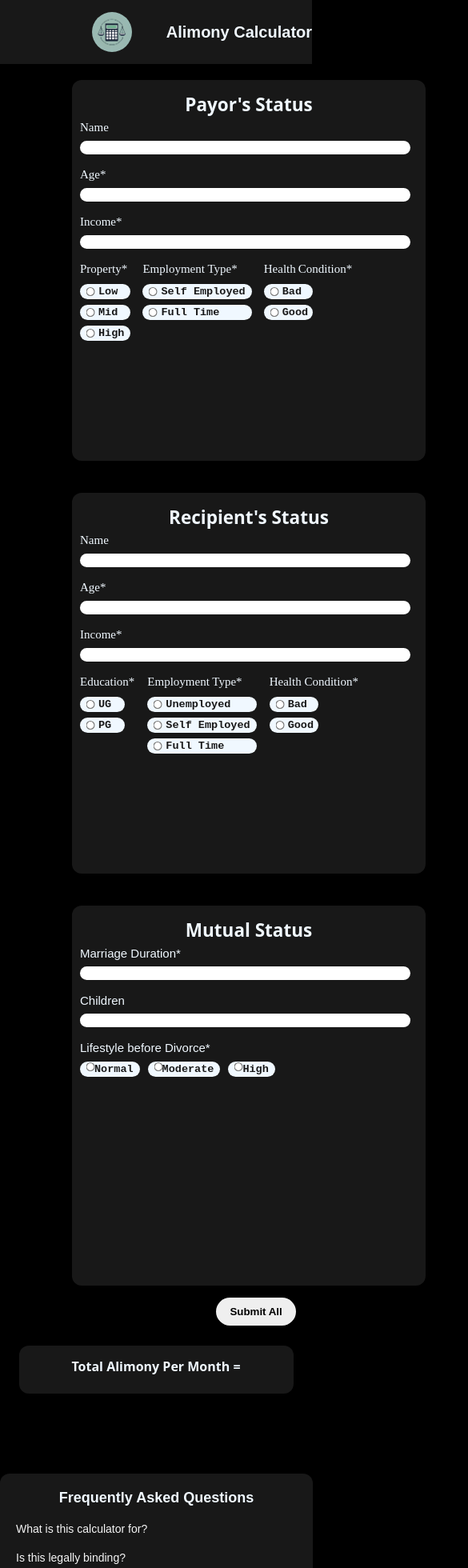
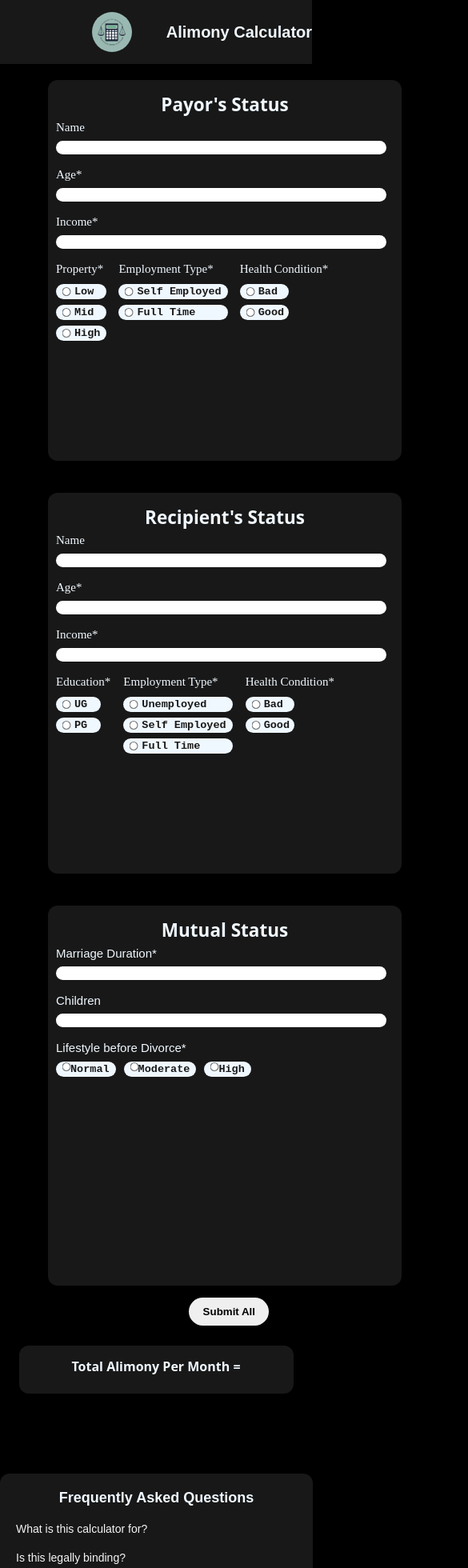
Before and after one commit to Swag-xd/Alimony, a React (Vite) app: page / in a window 390 px wide. Shown: the top 1960 px of the page at 80% size, 585 px wide, since content can reach past the window. Built offline with nearby package versions, Linux system fonts and the light colour scheme.

Commit message:
updated the css

```diff
--- a/src/Components/form/form.module.css
+++ b/src/Components/form/form.module.css
@@ -51,10 +51,11 @@ button:hover {
         flex-direction: column;
         height: auto;
         margin: 0 10px;
+
     }
 
     .submitButton {
-        margin: 15px 32vh;
+        margin: 15px 28vh;
         justify-content: center;
     }
 
--- a/src/Components/mutual/mutual.module.css
+++ b/src/Components/mutual/mutual.module.css
@@ -72,17 +72,12 @@ input[type="checkbox"] {
     width: 10%;
 }
 
-/* button{
-    border: none;
-    height: 35px;
-    width: 100px;
-    margin: 70px 120px 0px 127px;
-    border-radius: 20px;
-    font-weight: bolder;
+/* Responsive for phones */
+
+@media(max-width: 768px) {
+    .mutualForm {
+
+        margin: 20px 35px 0px 50px;
+    }
+
 }
-button:hover{
-    background-color: black;
-    color: aliceblue;
-    transition: 0.7s;
-    transform: scale(1.1);
-} */
--- a/src/Components/payor/payor.module.css
+++ b/src/Components/payor/payor.module.css
@@ -1,4 +1,4 @@
-.payorForm{
+.payorForm {
     background-color: #181818;
     height: 54vh;
     width: 50vh;
@@ -8,13 +8,13 @@
     border-radius: 12px;
 }
 
-.payorHeading{
+.payorHeading {
     margin: 5px;
     text-align: center;
-    font-family:system-ui;
+    font-family: system-ui;
 }
 
-input{
+input {
 
     display: block;
     width: 48.5vh;
@@ -22,12 +22,13 @@ input{
     border: none;
     font-family: monospace;
 }
-.optionInputs{
+
+.optionInputs {
     display: flex;
     column-gap: 15px;
 }
 
-.labelGap{
+.labelGap {
     margin-top: 8px;
 }
 
@@ -65,7 +66,7 @@ input{
     color: aliceblue;
 }
 
-.employmentGroup{
+.employmentGroup {
 
     margin-top: 10px;
     column-gap: 15px;
@@ -100,7 +101,7 @@ input{
     color: aliceblue;
 }
 
-.healthGroup{
+.healthGroup {
     margin-top: 10px;
     column-gap: 15px;
     height: 15px;
@@ -140,3 +141,13 @@ input[type="checkbox"] {
     display: inline;
     width: 10%;
 }
+
+/* Responsive for phones */
+
+@media(max-width: 768px) {
+    .payorForm {
+
+        margin: 20px 35px 0px 50px;
+    }
+
+}
--- a/src/Components/recipient/recipient.module.css
+++ b/src/Components/recipient/recipient.module.css
@@ -143,17 +143,12 @@ input[type="checkbox"] {
     width: 10%;
 }
 
-/* button{
-    border: none;
-    height: 35px;
-    width: 100px;
-    margin: 70px 120px 0px 127px;
-    border-radius: 20px;
-    font-weight: bolder;
+/* Responsive for phones */
+
+@media(max-width: 768px) {
+    .recipientForm {
+
+        margin: 20px 35px 0px 50px;
+    }
+
 }
-button:hover{
-    background-color: black;
-    color: aliceblue;
-    transition: 0.7s;
-    transform: scale(1.1);
-} */
--- a/src/index.css
+++ b/src/index.css
@@ -10,3 +10,11 @@
 img icon {
     border-radius: 20px;
 }
+
+/* Responsive for phones */
+
+@media(max-width: 768px) {
+    :root{
+        overflow-x: hidden;
+    }
+}
```
